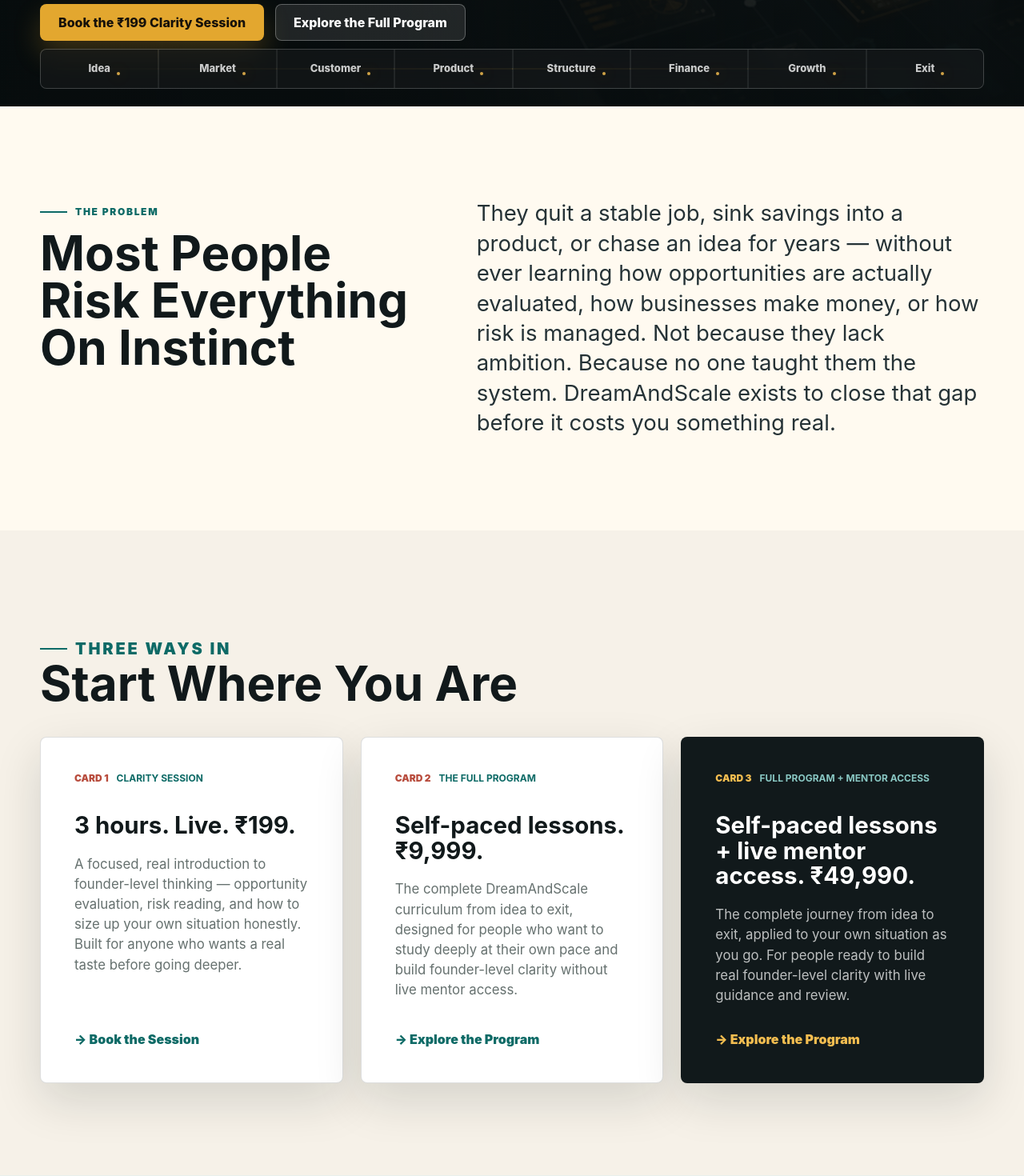
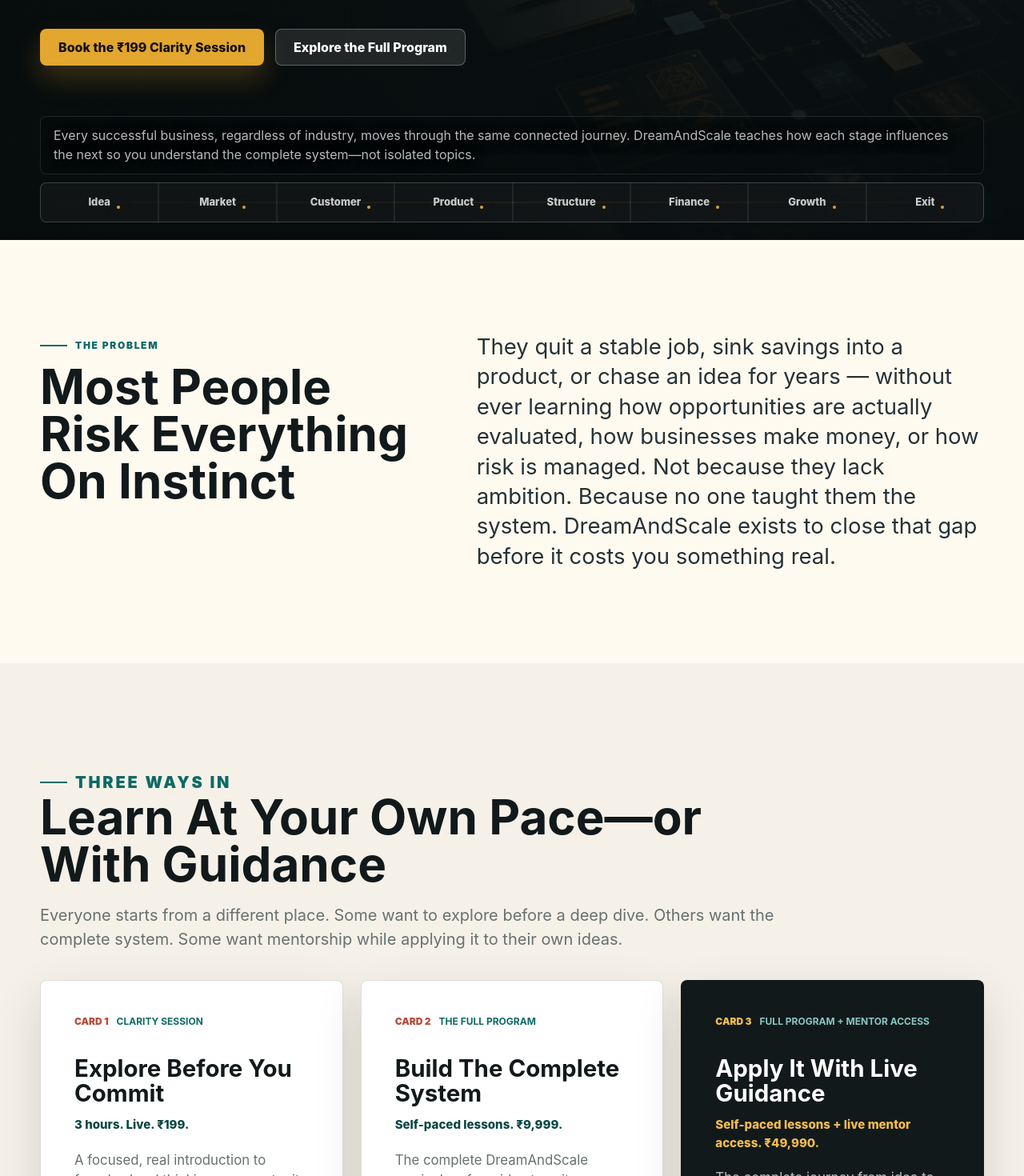
Before and after one commit to project-babuna/das, a Next.js app: page / in a window 1280 px wide. Shown: the part 679-2149 px from the top of the page at 80% size. Built offline with nearby package versions, Linux system fonts and the light colour scheme.

Commit message:
Refine homepage copy and ribbon layout

```diff
--- a/app/globals.css
+++ b/app/globals.css
@@ -228,6 +228,7 @@
   position: relative;
   z-index: 2;
   padding-top: 24px;
+  padding-bottom: clamp(132px, 17vh, 190px);
 }
 
 .eyebrow {
@@ -295,6 +296,26 @@
   right: 0;
   bottom: 22px;
   left: 0;
+  display: flex;
+  flex-direction: column;
+  gap: 10px;
+}
+
+.ribbon-context {
+  width: 100%;
+  margin: 0;
+  padding: 12px 16px;
+  border: 1px solid rgba(255, 255, 255, 0.1);
+  border-radius: 8px;
+  background: rgba(7, 12, 13, 0.42);
+  color: rgba(255, 255, 255, 0.72);
+  font-size: clamp(0.9rem, 1.25vw, 1.02rem);
+  line-height: 1.45;
+  text-shadow: 0 1px 18px rgba(0, 0, 0, 0.6);
+}
+
+.ribbon-grid {
+  position: relative;
   display: grid;
   grid-template-columns: repeat(8, minmax(0, 1fr));
   gap: 1px;
@@ -304,7 +325,7 @@
   backdrop-filter: blur(12px);
 }
 
-.hero-dock::before {
+.ribbon-grid::before {
   content: "";
   position: absolute;
   top: 50%;
@@ -568,6 +589,10 @@
   margin: 18px 0 0;
 }
 
+.progression-heading {
+  max-width: 940px;
+}
+
 .entry-grid {
   display: grid;
   grid-template-columns: repeat(3, minmax(0, 1fr));
@@ -623,8 +648,20 @@
   font-size: 1.05rem;
 }
 
+.entry-card .card-price {
+  margin: 12px 0 0;
+  color: var(--teal-dark);
+  font-size: 0.94rem;
+  font-weight: 850;
+  letter-spacing: 0;
+}
+
 .entry-card.accent p {
   color: rgba(255, 255, 255, 0.72);
+}
+
+.entry-card.accent .card-price {
+  color: #f3bd50;
 }
 
 .text-link {
@@ -1134,8 +1171,13 @@
   }
 
   .hero {
+    display: block;
     min-height: auto;
-    padding: 118px 0 112px;
+    padding: 118px 0 56px;
+  }
+
+  .hero-content {
+    padding-bottom: 0;
   }
 
   .hero-media img {
@@ -1143,8 +1185,15 @@
   }
 
   .hero-dock {
+    position: relative;
+    right: auto;
+    bottom: auto;
+    left: auto;
+    margin-top: 28px;
+  }
+
+  .ribbon-grid {
     grid-template-columns: repeat(4, minmax(0, 1fr));
-    bottom: 14px;
   }
 
   .ribbon-item:nth-child(4n + 1) .ribbon-tooltip {
@@ -1216,7 +1265,7 @@
   }
 
   .hero {
-    padding: 104px 0 132px;
+    padding: 104px 0 44px;
   }
 
   h1 {
@@ -1233,6 +1282,21 @@
   }
 
   .hero-dock {
+    gap: 8px;
+  }
+
+  .ribbon-context {
+    font-size: 0.86rem;
+    line-height: 1.38;
+    text-align: left;
+    text-align-last: auto;
+  }
+
+  .ribbon-context::after {
+    display: none;
+  }
+
+  .ribbon-grid {
     grid-template-columns: repeat(2, minmax(0, 1fr));
   }
 
--- a/app/page.jsx
+++ b/app/page.jsx
@@ -149,10 +149,10 @@
               Understand How Businesses Actually Work — Before You Bet Everything On One
             </h1>
             <p className="hero-lede">
-              DreamAndScale is EntreMento&apos;s flagship program. It teaches you to think like a
-              founder — across idea, market, customer, product, structure, finance, growth, and exit
-              — so you can evaluate opportunities, build with clarity, and make decisions like
-              someone who&apos;s actually done this before. No idea required to start.
+              Most people dream of starting a business, but very few understand how businesses
+              actually work. DreamAndScale gives you complete business clarity—from opportunity and
+              customers to company structure, finance, partnerships, growth, and ownership—so you can
+              make better business decisions before risking your time, money, or career.
             </p>
             <div className="hero-actions" aria-label="Primary actions">
               <a className="btn btn-primary" href="#clarity">
@@ -165,6 +165,12 @@
           </div>
 
           <div className="hero-dock container" aria-label="Program scope">
+            <p className="ribbon-context">
+              Every successful business, regardless of industry, moves through the same connected
+              journey. DreamAndScale teaches how each stage influences the next so you understand the
+              complete system—not isolated topics.
+            </p>
+            <div className="ribbon-grid">
               {ribbonItems.map((item) => (
                 <button
                   className="ribbon-item"
@@ -179,6 +185,7 @@
                   </span>
                 </button>
               ))}
+            </div>
           </div>
         </section>
 
@@ -202,9 +209,14 @@
 
         <section className="section start-section" id="clarity">
           <div className="container">
-            <div className="section-heading">
+            <div className="section-heading progression-heading">
               <p className="eyebrow dark">Three ways in</p>
-              <h2>Start Where You Are</h2>
+              <h2>Learn At Your Own Pace—or With Guidance</h2>
+              <p>
+                Everyone starts from a different place. Some want to explore before a deep dive.
+                Others want the complete system. Some want mentorship while applying it to their own
+                ideas.
+              </p>
             </div>
 
             <div className="entry-grid">
@@ -213,7 +225,8 @@
                   <span>Card 1</span>
                   <strong>Clarity Session</strong>
                 </div>
-                <h3>3 hours. Live. ₹199.</h3>
+                <h3>Explore Before You Commit</h3>
+                <p className="card-price">3 hours. Live. ₹199.</p>
                 <p>
                   A focused, real introduction to founder-level thinking — opportunity evaluation,
                   risk reading, and how to size up your own situation honestly. Built for anyone who
@@ -229,7 +242,8 @@
                   <span>Card 2</span>
                   <strong>The Full Program</strong>
                 </div>
-                <h3>Self-paced lessons. ₹9,999.</h3>
+                <h3>Build The Complete System</h3>
+                <p className="card-price">Self-paced lessons. ₹9,999.</p>
                 <p>
                   The complete DreamAndScale curriculum from idea to exit, designed for people who
                   want to study deeply at their own pace and build founder-level clarity without live
@@ -245,7 +259,8 @@
                   <span>Card 3</span>
                   <strong>Full Program + Mentor Access</strong>
                 </div>
-                <h3>Self-paced lessons + live mentor access. ₹49,990.</h3>
+                <h3>Apply It With Live Guidance</h3>
+                <p className="card-price">Self-paced lessons + live mentor access. ₹49,990.</p>
                 <p>
                   The complete journey from idea to exit, applied to your own situation as you go.
                   For people ready to build real founder-level clarity with live guidance and review.
```
Lines whose indentation alone changed are shown as unchanged.
